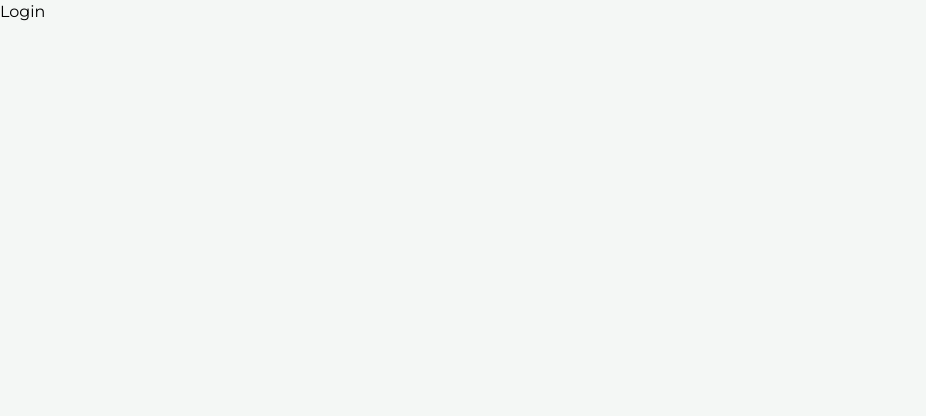
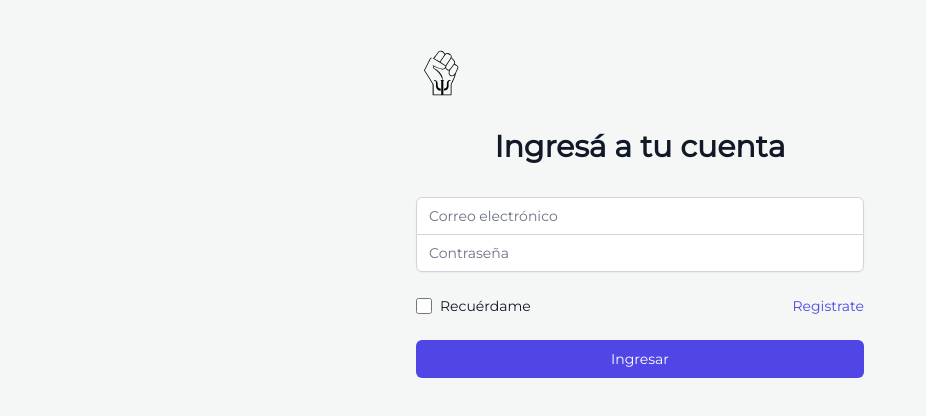
Before and after one commit to francosbenitez/mepc-app, a Next.js app: page /login in a window 1280 px wide. Shown: the top 416 px of the page, without its empty margins (0-926 px from the left). Built offline with nearby package versions, Linux system fonts and the light colour scheme.

Commit message:
feat: setup login view

```diff
--- a/pages/login.tsx
+++ b/pages/login.tsx
@@ -1,10 +1,102 @@
 import React from "react";
 import BlankLayout from "../layouts/blank";
+import Head from "next/head";
+import Image from "next/image";
 
 const Login = () => {
   return (
     <>
-      <div>Login</div>
+      <Head>
+        <title>Ingresar - MEPC</title>
+      </Head>
+      <div className="wrapper">
+        <div className="min-h-full flex items-center justify-center py-12 px-4 sm:px-6 lg:px-8">
+          <div className="max-w-md w-full space-y-8">
+            <div>
+              <Image
+                width="50"
+                height="50"
+                className="mx-auto h-12 w-auto"
+                src="/icons/logo.svg"
+                alt=""
+              />
+              <h2 className="mt-6 text-center text-3xl font-extrabold text-gray-900">
+                Ingresá a tu cuenta
+              </h2>
+            </div>
+            <form className="mt-8 space-y-6" action="#" method="POST">
+              <input type="hidden" name="remember" value="true" />
+              <div className="rounded-md shadow-sm -space-y-px">
+                <div>
+                  <label htmlFor="email-address" className="sr-only">
+                    Correo electrónico
+                  </label>
+                  <input
+                    id="email-address"
+                    name="email"
+                    type="email"
+                    autoComplete="email"
+                    required
+                    className="appearance-none rounded-none relative block w-full px-3 py-2 border border-gray-300 placeholder-gray-500 text-gray-900 rounded-t-md focus:outline-none focus:ring-indigo-500 focus:border-indigo-500 focus:z-10 sm:text-sm"
+                    placeholder="Correo electrónico"
+                  />
+                </div>
+                <div>
+                  <label htmlFor="password" className="sr-only">
+                    Contraseña
+                  </label>
+                  <input
+                    id="password"
+                    name="password"
+                    type="password"
+                    autoComplete="current-password"
+                    required
+                    className="appearance-none rounded-none relative block w-full px-3 py-2 border border-gray-300 placeholder-gray-500 text-gray-900 rounded-b-md focus:outline-none focus:ring-indigo-500 focus:border-indigo-500 focus:z-10 sm:text-sm"
+                    placeholder="Contraseña"
+                  />
+                </div>
+              </div>
+
+              <div className="flex items-center justify-between">
+                <div className="flex items-center">
+                  <input
+                    id="remember-me"
+                    name="remember-me"
+                    type="checkbox"
+                    className="h-4 w-4 text-indigo-600 focus:ring-indigo-500 border-gray-300 rounded"
+                  />
+                  <label
+                    htmlFor="remember-me"
+                    className="ml-2 block text-sm text-gray-900"
+                  >
+                    {" "}
+                    Recuérdame{" "}
+                  </label>
+                </div>
+
+                <div className="text-sm">
+                  <a
+                    href="#"
+                    className="font-medium text-indigo-600 hover:text-indigo-500"
+                  >
+                    {" "}
+                    Registrate{" "}
+                  </a>
+                </div>
+              </div>
+
+              <div>
+                <button
+                  type="submit"
+                  className="group relative w-full flex justify-center py-2 px-4 border border-transparent text-sm font-medium rounded-md text-white bg-indigo-600 hover:bg-indigo-700 focus:outline-none focus:ring-2 focus:ring-offset-2 focus:ring-indigo-500"
+                >
+                  Ingresar
+                </button>
+              </div>
+            </form>
+          </div>
+        </div>
+      </div>
     </>
   );
 };
```
